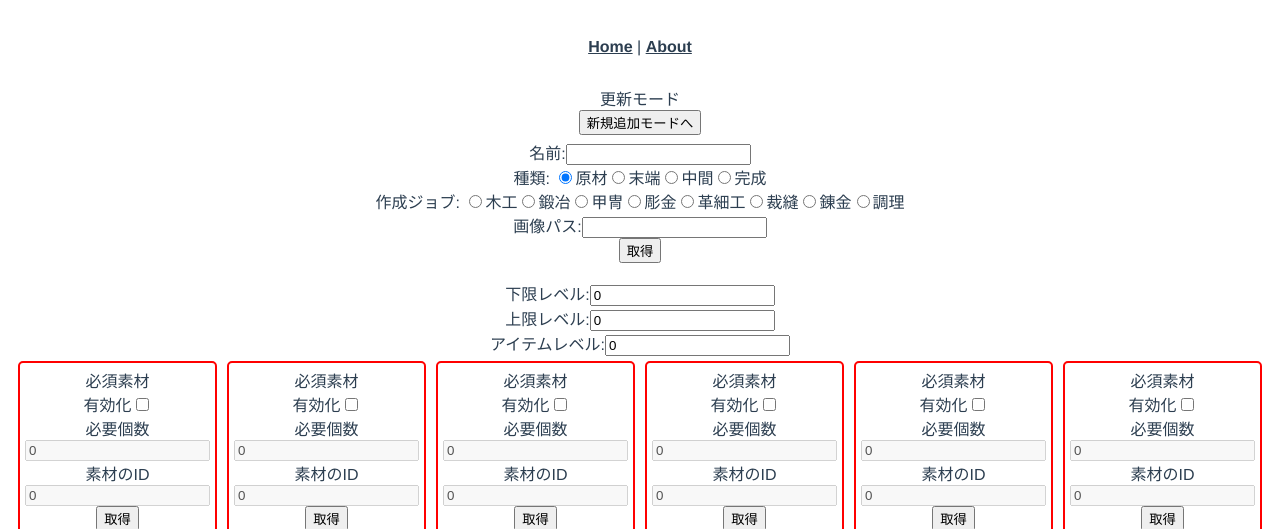
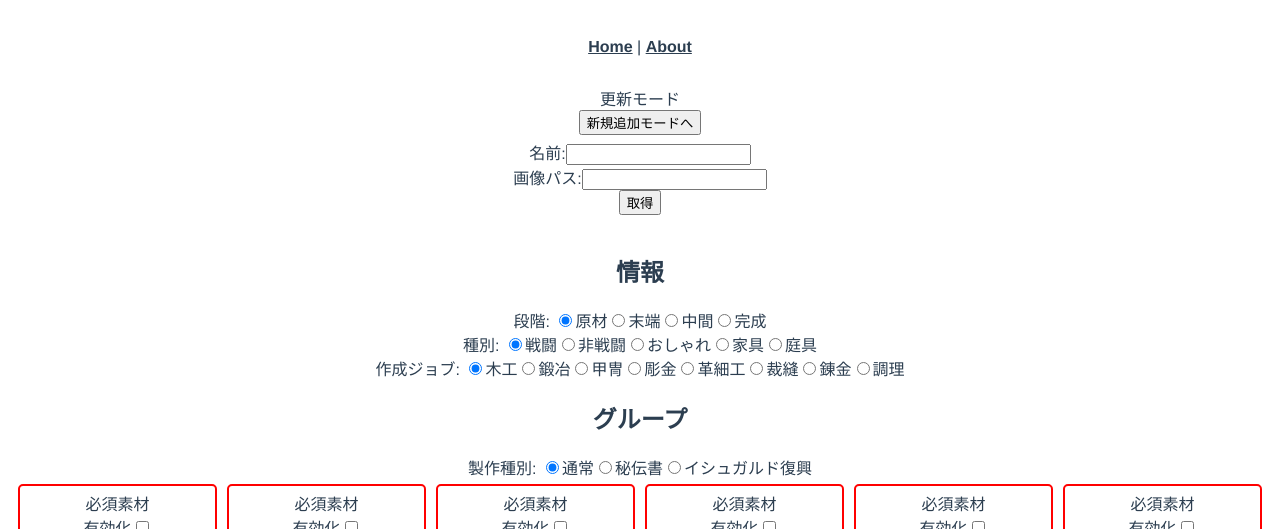
Before and after one commit to OKAUEND/ffxiv_tools_console, a Vue app: page /Console in a window 1280 px wide. Shown: the top 529 px of the page. Built offline with nearby package versions, Linux system fonts and the light colour scheme; no server answers.

Commit message:
ADD - 種別や作成可能なジョブなどの基本情報を選ぶ項目を作成

```diff
--- a/src/components/Console/LogRegister.vue
+++ b/src/components/Console/LogRegister.vue
@@ -6,7 +6,14 @@
     <div class="LogRegister__Body">
       <div>名前:<input type="text" v-model="Name" /></div>
       <div>
-        種類:
+        画像パス:<input type="text" v-model="Image" /><br />
+        <button @click="fetchIcon()">取得</button><br />
+        <img :src="ImgUrl" />
+      </div>
+      <section>
+        <h2>情報</h2>
+        <div>
+          段階:
           <input type="radio" id="Raw" value="0" v-model="crafttype" />
           <label for="Raw">原材</label>
           <input type="radio" id="End" value="1" v-model="crafttype" />
@@ -17,29 +24,55 @@
           <label for="Complete">完成</label>
         </div>
         <div>
+          種別:
+          <input type="radio" id="Battle" value="0" v-model="loggroup" />
+          <label for="Battle">戦闘</label>
+          <input type="radio" id="NoBattle" value="1" v-model="loggroup" />
+          <label for="NoBattle">非戦闘</label>
+          <input type="radio" id="Fashionable" value="2" v-model="loggroup" />
+          <label for="Fashionable">おしゃれ</label>
+          <input type="radio" id="Furniture" value="3" v-model="loggroup" />
+          <label for="Furniture">家具</label>
+          <input type="radio" id="GardenTools" value="4" v-model="loggroup" />
+          <label for="GardenTools">庭具</label>
+        </div>
+        <div>
           作成ジョブ:
-        <input type="radio" id="Carpenter" value="0" v-model="Job" />
+          <input type="radio" id="Carpenter" value="0" v-model="job" />
           <label for="Carpenter">木工</label>
-        <input type="radio" id="Blacksmith" value="1" v-model="Job" />
+          <input type="radio" id="Blacksmith" value="1" v-model="job" />
           <label for="Blacksmith">鍛冶</label>
-        <input type="radio" id="Armorer" value="2" v-model="Job" />
+          <input type="radio" id="Armorer" value="2" v-model="job" />
           <label for="Armorer">甲冑</label>
-        <input type="radio" id="Goldsmith" value="3" v-model="Job" />
+          <input type="radio" id="Goldsmith" value="3" v-model="job" />
           <label for="Goldsmith">彫金</label>
-        <input type="radio" id="Leatherworker" value="4" v-model="Job" />
+          <input type="radio" id="Leatherworker" value="4" v-model="job" />
           <label for="Leatherworker">革細工</label>
-        <input type="radio" id="Weaver" value="5" v-model="Job" />
+          <input type="radio" id="Weaver" value="5" v-model="job" />
           <label for="Weaver">裁縫</label>
-        <input type="radio" id="Alchemist" value="6" v-model="Job" />
+          <input type="radio" id="Alchemist" value="6" v-model="job" />
           <label for="Alchemist">錬金</label>
-        <input type="radio" id="Culinarian" value="7" v-model="Job" />
+          <input type="radio" id="Culinarian" value="7" v-model="job" />
           <label for="Culinarian">調理</label>
         </div>
+      </section>
+      <section>
+        <h2>グループ</h2>
         <div>
-        画像パス:<input type="text" v-model="Image" /><br />
-        <button @click="fetchIcon()">取得</button><br />
-        <img :src="ImgUrl" />
+          製作種別:
+          <input type="radio" id="Nomal" value="0" v-model="craftgroup" />
+          <label for="Nomal">通常</label>
+          <input type="radio" id="Master" value="1" v-model="craftgroup" />
+          <label for="Master">秘伝書</label>
+          <input
+            type="radio"
+            id="IshgardianRestoration"
+            value="2"
+            v-model="craftgroup"
+          />
+          <label for="IshgardianRestoration">イシュガルド復興</label>
         </div>
+        <template v-if="craftgroup === '0'">
           <div>
             下限レベル:<input
               type="text"
@@ -47,14 +80,19 @@
             />
           </div>
           <div>
-        上限レベル:<input type="text" v-model.number="CraftingLog.UpperLevel" />
+            上限レベル:<input
+              type="text"
+              v-model.number="CraftingLog.UpperLevel"
+            />
           </div>
           <div>
             アイテムレベル:<input
               type="text"
               v-model.number="CraftingLog.ItemLevel"
-        />
-      </div>
+            /></div
+        ></template>
+        <template v-if="craftgroup === '1'"></template>
+      </section>
       <div class="LogRegister__Ingredients">
         <ingredient v-model="IngredientSlot0" :SortID="1" />
         <ingredient v-model="IngredientSlot1" :SortID="2" />
@@ -109,8 +147,10 @@ export default {
       Icon: "",
       Image: "",
       ImgUrl: "",
-      Job: "",
+      job: 0,
       crafttype: 0,
+      loggroup: 0,
+      craftgroup: 0,
       slot0: { isEnable: false, IngredientID: 0 },
       slot1: { isEnable: false, IngredientID: 0 },
       slot2: { isEnable: false, IngredientID: 0 },
```
Lines whose indentation alone changed are shown as unchanged.
